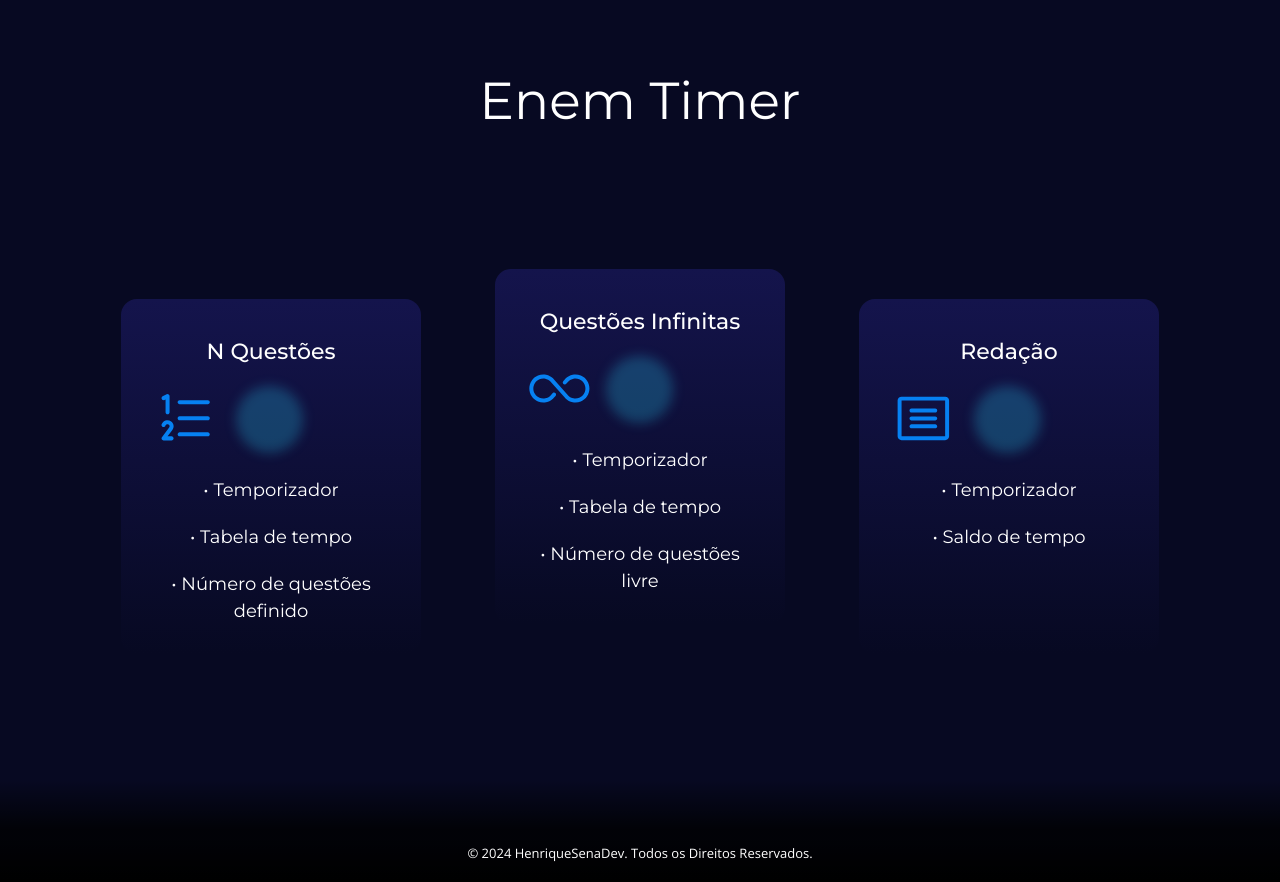
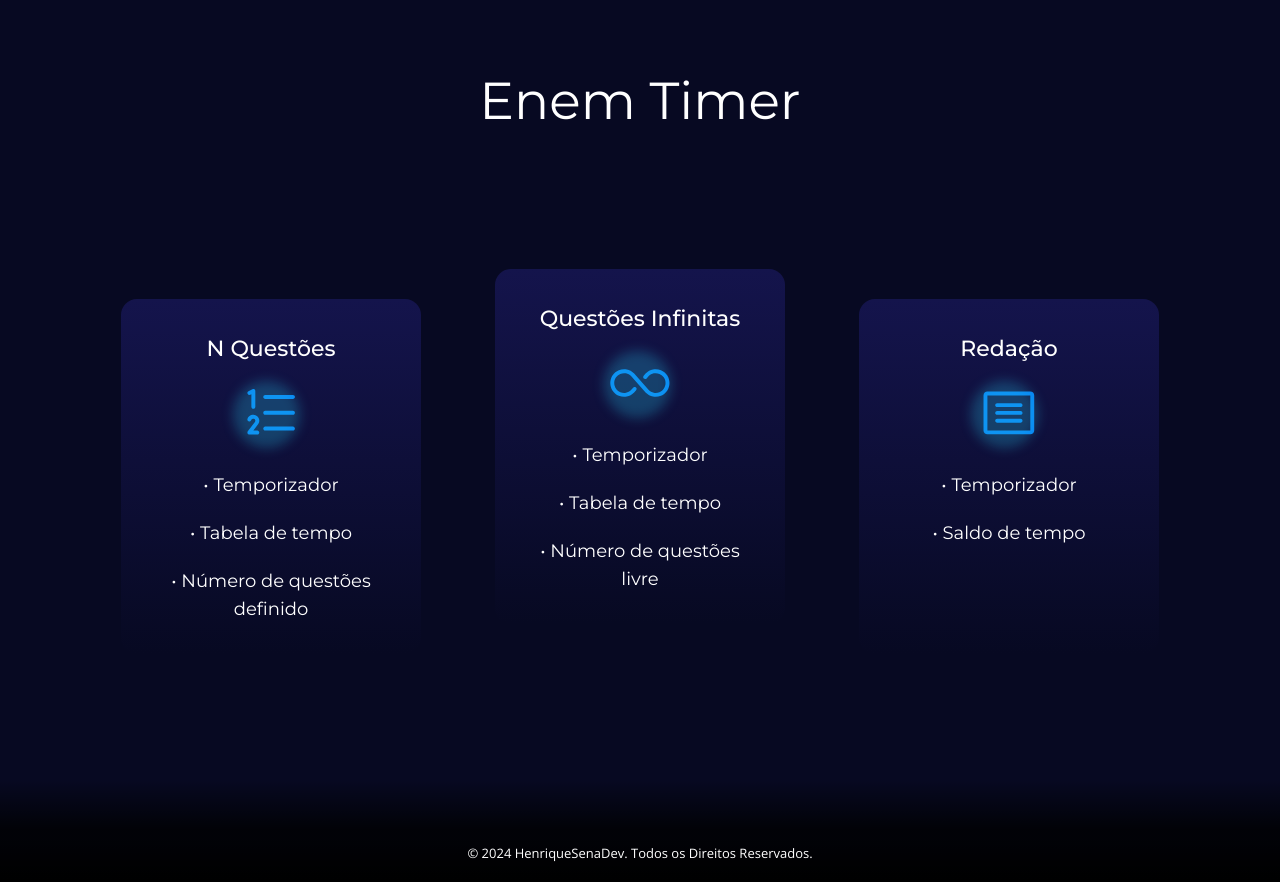
Before and after one commit to HenriqueSenaDev/enem-timer, a React (Vite) app: page / in a window 1280 px wide. Built offline with nearby package versions, Linux system fonts and the light colour scheme.

Commit message:
hotfix/ui: HomeCard utility classes

```diff
--- a/src/pages/home/components/homecard/index.tsx
+++ b/src/pages/home/components/homecard/index.tsx
@@ -1,6 +1,5 @@
 import { CSSProperties } from 'react';
 import { useNavigate } from 'react-router-dom';
-import './styles.css';
 
 interface IHomeCardProps {
   header: string;
@@ -15,21 +14,25 @@ function HomeCard({ header, imgSource, items, linkTo, style }: IHomeCardProps) {
 
   return (
     <div
-      className='home-card'
+      className='rounded-2xl py-9 px-8 w-[270px] h-[340px] cursor-pointer bg-card hover:bg-card-hover md:w-[300px] md:h-[380px] lg:h-[355px] lg:[&:nth-of-type(2)]:w-[290px] lg:[&:nth-of-type(2)]:-translate-y-[30px]'
       style={style || {}}
       onClick={() => navigate(linkTo)}
     >
-      <h1>{header}</h1>
+      <h1 className='text-xl font-medium md:text-[22px]'>
+        {header}
+      </h1>
 
-      <div className='home-card-img-area'>
-        <div className='home-card-blur' />
+      <div className='mt-[18px] mb-[26px] relative'>
+        <div className='bg-[rgba(40,205,241,0.25)] absolute left-[34%] rounded-[50%] w-[67px] aspect-square blur-[6px]' />
 
-        <img src={imgSource} alt={header} />
+        <img className='w-16 aspect-square m-auto' src={imgSource} alt={header} />
       </div>
 
-      <ul className='home-card-items'>
+      <ul className='flex items-center justify-center flex-col gap-5'>
         {items.map(item => (
-          <li key={item}>• {item}</li>
+          <li key={item} className='text-[15px] md:text-lg'>
+            • {item}
+          </li>
         ))}
       </ul>
     </div>
--- a/src/pages/home/components/homecard/styles.css
+++ /dev/null
@@ -1,76 +0,0 @@
-.home-card {
-  background: linear-gradient(#14144C, rgba(30, 30, 125, 0));
-  border-radius: 16px;
-  padding: 36px 32px;
-  width: 270px;
-  height: 340px;
-  cursor: pointer;
-  transition: all 0.2s ease;
-}
-
-.home-card:hover {
-  background: linear-gradient(#222274, rgba(30, 30, 125, 0));
-}
-
-.home-card h1 {
-  font-size: 20px;
-  font-weight: 500;
-}
-
-.home-card li {
-  font-size: 15px;
-}
-
-.home-card-img-area {
-  margin: 18px 0 26px 0;
-  position: relative;
-}
-
-.home-card-blur {
-  background-color: rgba(40, 205, 241, 0.25);
-  position: absolute;
-  left: 35%;
-  border-radius: 50%;
-  width: 67px;
-  height: 67px;
-  filter: blur(6px)
-}
-
-.home-card-img-area img {
-  width: 65px;
-  height: 65px;
-}
-
-.home-card-items {
-  display: flex;
-  align-items: center;
-  justify-content: center;
-  flex-direction: column;
-  gap: 20px;
-}
-
-@media(min-width: 768px) {
-  .home-card {
-    width: 300px;
-    height: 380px;
-  }
-
-  .home-card h1 {
-    font-size: 22px;
-  }
-
-  .home-card li {
-    font-size: 18px;
-  }
-}
-
-@media(min-width: 992px) {
-  .home-card {
-    height: 355px;
-  }
-
-  .home-card:nth-of-type(2) {
-    width: 290px;
-    transform: translateY(-30px)
-  }
-}
```
